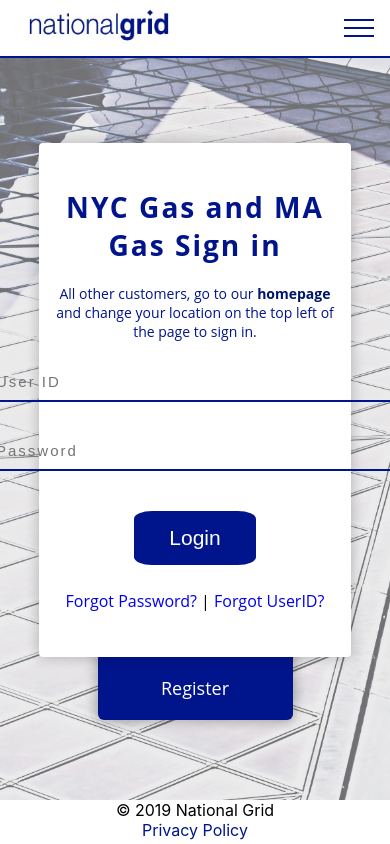
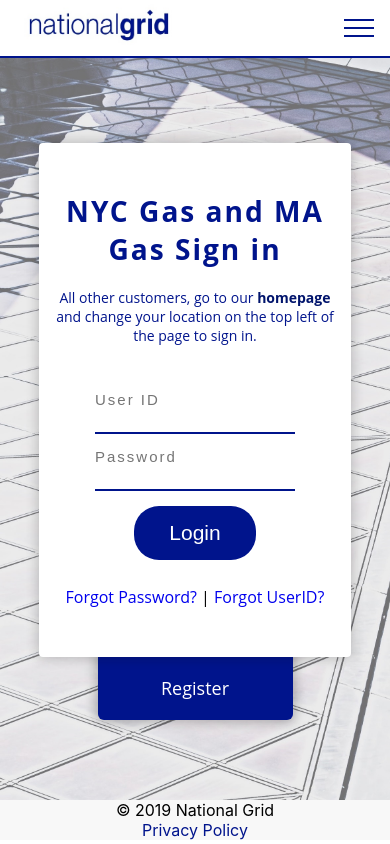
Before and after one commit to nirmaperera/NationalGridRedesign, a React (Create React App) app: page / in a window 390 px wide. Built offline with nearby package versions, Linux system fonts and the light colour scheme.

Commit message:
made login reponsive

```diff
--- a/src/components/account/payBill/ConfirmPay.js
+++ b/src/components/account/payBill/ConfirmPay.js
@@ -9,7 +9,6 @@ class ConfirmPay extends React.Component {
         console.log('from handle close ', this.props.BalancedDue);
         localStorage.setItem('balance', amount);
         console.log('from handleClose', amount);
-        window.location.reload();
 
     }
     render() {
--- a/src/components/credentials/login/login.css
+++ b/src/components/credentials/login/login.css
@@ -87,8 +87,8 @@ a.homeLink{
 		-webkit-box-align: start;
 				-ms-flex-align: start;
 						align-items: flex-start;
+						width:340px;
 
-		width: 200%;
 }
 
 .form-row{
@@ -101,25 +101,31 @@ a.homeLink{
     border-bottom: solid 2px #00148c;
     padding-bottom: 10px;
     color: #111;
-		font-weight: dark;
-		width:120%;
 	letter-spacing: 2px;
-		margin-bottom: 40px;
-		margin-right: 20px;
+	line-height: 3;
+	width:100%;
     font-size: 15px;
-		-webkit-transition: all 250ms ease-in-out;
     transition: all 250ms ease-in-out;
 }
 
 .btn {
 	font-size: 21px;
 	padding: 15px 35px;
+	box-sizing: border-box;
+	margin-top:15px;
 	border: 0;
 	background-color: #00148c;
 	color: #fff;
-	border-radius: 15%;
+	border-radius: 25px;
 	transition: all 250ms ease-in-out;
 	cursor: pointer;
+}
+
+.footer{
+	display: flex;
+	flex-direction: column;
+    justify-content: center;
+    align-items: center;
 }
 
 .btn:hover{
@@ -137,7 +143,6 @@ a.homeLink{
 		display: flex;
 		justify-content: center;
 		align-items: center;
-		/* margin-top: 5px; */
 		position: relative;
 		z-index: 99;
 	}
@@ -209,6 +214,10 @@ input#message.message-box{
 	color: red;
 	font-size: 10px;
 	font-weight: bold;
+	display: flex;
+	justify-content: center;
+	align-items: center;
+	text-align: center;
 }
 
 @media screen and (max-width:768px){
@@ -216,14 +225,25 @@ input#message.message-box{
 	.container{
 		width:75%;
 		height: 60%;
+		display: flex;
 		flex-direction: column;
+	}
+.form-group-reg{
+	display: flex;
+	flex-direction: column;
+}
+	.form-group-reg input{
+
+	}
+	.base-container .content .form .form-group{
+		width:200px;
 	}
 
 
 
 	.base-container .content .form .form-group input{
-		margin-right: 0px;
-		width:100%;
+	display: flex;
+	width:100%
 	}
 
 	.inner-container{
@@ -254,4 +274,5 @@ input#message.message-box{
 		bottom:10%;
 		align-items: stretch;
 	}
+
 }
--- a/src/components/footer/footer.css
+++ b/src/components/footer/footer.css
@@ -3,8 +3,9 @@
     left: 0;
     bottom: 0;
     width: 100%;
-    background-color:white;
+    background-color:#f8f8f8;
     text-align: center;
+
 
 
 }
```
Also changed, not shown: src/App.js (+0 -8 lines). Lines whose indentation alone changed are shown as unchanged.
